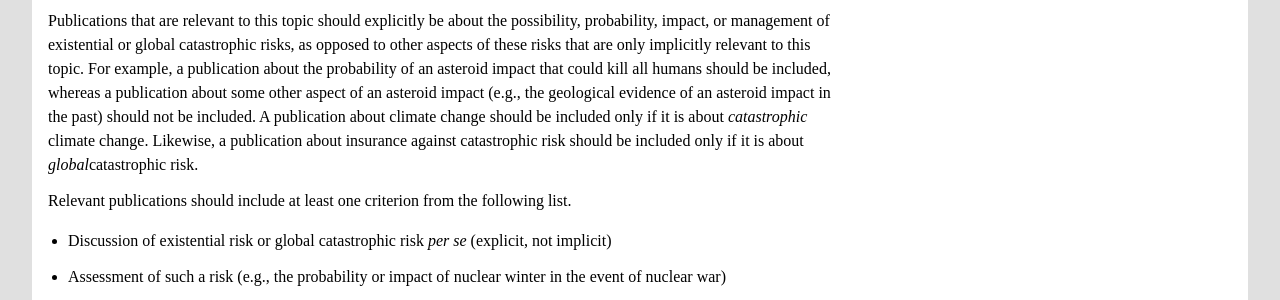
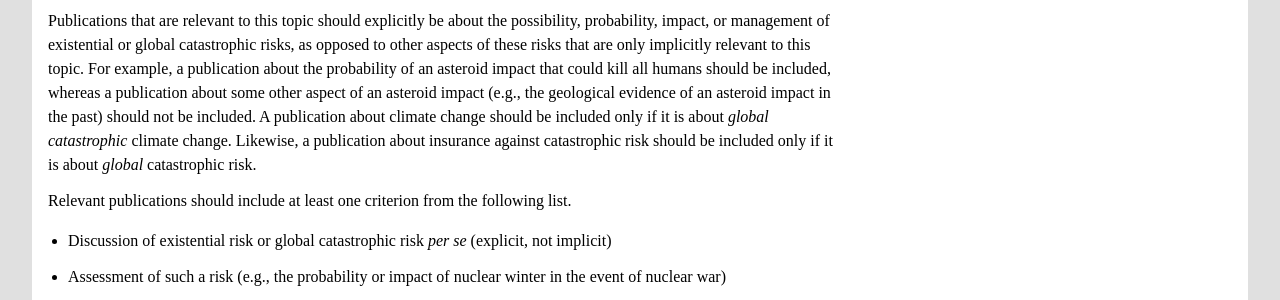
Before and after one commit to gormshackelford/x-risk, a Django app: page /methods/ in a window 1280 px wide. Shown: the part 553-853 px from the top of the page. Run offline with Django 3.2, Linux system fonts and the light colour scheme; some web fonts are replaced.

Commit message:
Changed text

```diff
--- a/engine/templates/engine/methods.html
+++ b/engine/templates/engine/methods.html
@@ -19,7 +19,7 @@
     <p>Relevant publications for this topic should be tagged as relevant not only to existential risk or global catastrophic risk in general but also to the specific risks that they discuss (if there are any). The specific risks that we are focusing on are highlighted in yellow in Figure 1, below. However, we are also planning to do separate searches for each specific risk, using risk-specific search terms.</p>
 
     <h2>Inclusion Criteria</h2>
-    <p>Publications that are relevant to this topic should explicitly be about the possibility, probability, impact, or management of existential or global catastrophic risks, as opposed to other aspects of these risks that are only implicitly relevant to this topic. For example, a publication about the probability of an asteroid impact that could kill all humans should be included, whereas a publication about some other aspect of an asteroid impact (e.g., the geological evidence of an asteroid impact in the past) should not be included. A publication about climate change should be included only if it is about <span class="italic">catastrophic</span> climate change. Likewise, a publication about insurance against catastrophic risk should be included only if it is about <span class="italic">global</span>catastrophic risk.</p>
+    <p>Publications that are relevant to this topic should explicitly be about the possibility, probability, impact, or management of existential or global catastrophic risks, as opposed to other aspects of these risks that are only implicitly relevant to this topic. For example, a publication about the probability of an asteroid impact that could kill all humans should be included, whereas a publication about some other aspect of an asteroid impact (e.g., the geological evidence of an asteroid impact in the past) should not be included. A publication about climate change should be included only if it is about <span class="italic">global catastrophic</span> climate change. Likewise, a publication about insurance against catastrophic risk should be included only if it is about <span class="italic">global</span> catastrophic risk.</p>
     <p>Relevant publications should include at least one criterion from the following list.</p>
     <ul>
       <li>Discussion of existential risk or global catastrophic risk <span class="italic">per se</span> (explicit, not implicit)</li>
```
